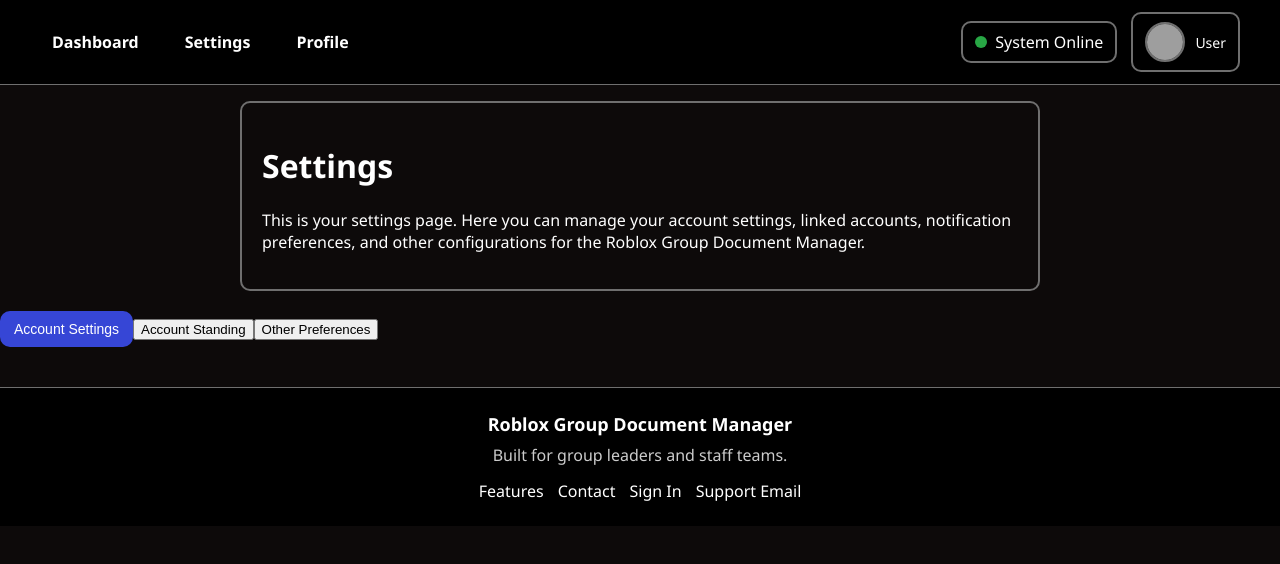
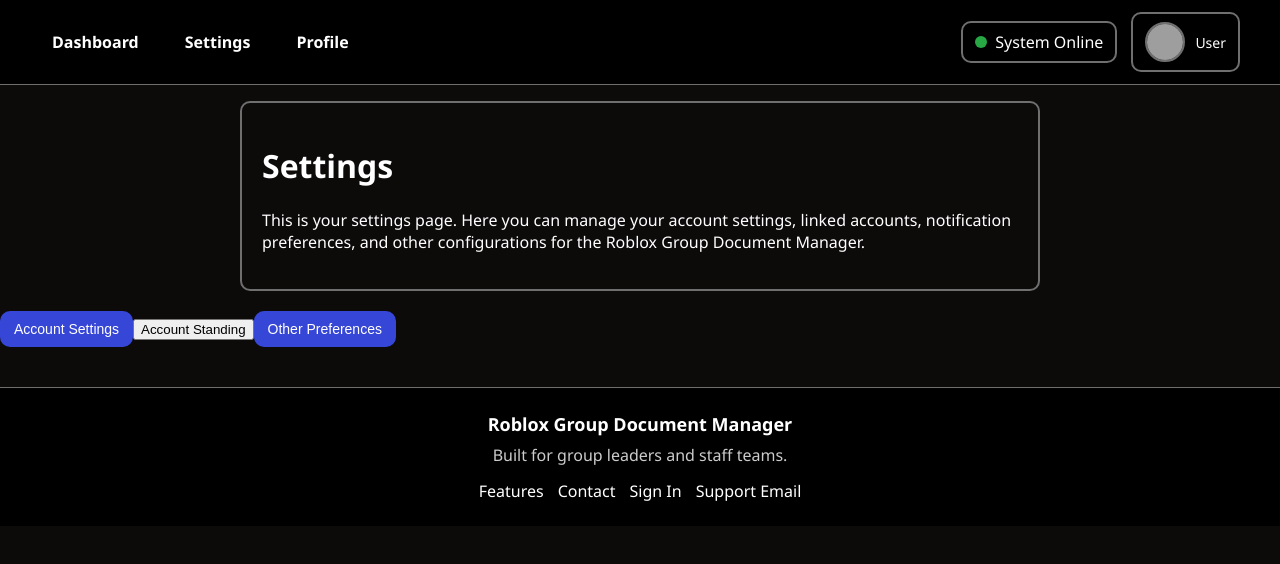
Before and after one commit to CamoBlamo/RBLXDOCMANAGER, a Next.js app: page /dashboard/settings in a window 1280 px wide. Shown: the top 564 px of the page. Built offline with nearby package versions, Linux system fonts and the light colour scheme; no server answers; grey boxes are pictures that could not be loaded.

Commit message:
changing classnames/ids

```diff
--- a/src/app/dashboard/settings/page.js
+++ b/src/app/dashboard/settings/page.js
@@ -32,8 +32,8 @@
                 </div>
                 <div className="settings-options">
                     <button id="account-settings-btn">Account Settings</button>
-                    <button id="linked-accounts-btn">Account Standing</button>
-                    <button id="notification-preferences-btn">Other Preferences</button>
+                    <button id="account-standing-btn">Account Standing</button>
+                    <button id="other-settings-btn">Other Preferences</button>
                 </div>
             </main>
         </>
```
